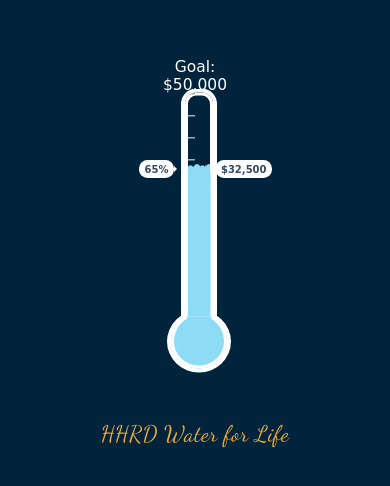
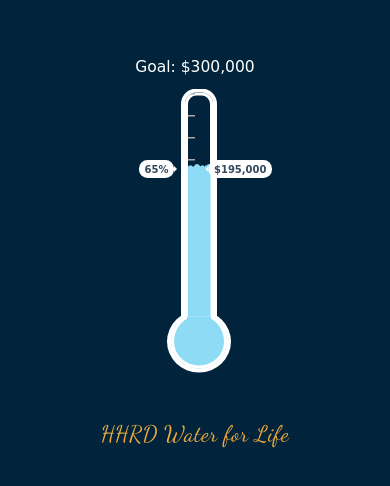
Before and after one commit to logitstack/fundraiser-thermometer, a plain HTML site: page ThermDisplayReal.html in a window 390 px wide. Shown: the part 192-678 px from the top of the page. Drawn offline with Linux system fonts and the light colour scheme; a web font is replaced by a local one.

Commit message:
Goal isn't being responsive, resolved

```diff
--- a/ThermDisplayReal.html
+++ b/ThermDisplayReal.html
@@ -55,12 +55,15 @@
         .goal {
             position: absolute;
             top: -70px;
-            width: 100%;
+            width: 300px; /* INCREASED from 100% to accommodate longer numbers */
+            left: 50%;
+            transform: translateX(-50%); /* CENTER the wider container */
             text-align: center;
             font-weight: 400;
             font-size: 31px;
             color: #fff;
             font-family: "Moontime", cursive, Arial, sans-serif;
+            white-space: nowrap; /* PREVENT text wrapping */
         }
 
         .thermometer {
@@ -448,7 +451,7 @@
                 </div>
             </div>
 
-            <div class="goal">Goal: $<span id="goalAmount">50000</span></div>
+            <div class="goal">Goal: $<span id="goalAmount">300000</span></div>
             <div class="thermometer">
                 <div class="stem">
                     <div class="ticks" id="ticks"></div>
@@ -464,7 +467,7 @@
                 </div>
 
                 <div class="percentage" id="percentage">65%</div>
-                <div class="amount" id="amount">$32,500</div>
+                <div class="amount" id="amount">$195,000</div>
             </div>
             <div class="fundraiser-title" id="fundraiserTitle">HHRD Water for Life</div>
         </div>
@@ -614,9 +617,9 @@
         function updateThermometer() {
             let total = parseFloat(localStorage.getItem('fundraiserTotal'));
             if (total === null || isNaN(total)) {
-                total = 32500; // Demo value
+                total = 195000; // Demo value showing higher amount
             }
-            let goal = parseFloat(localStorage.getItem('fundraiserGoal')) || 50000;
+            let goal = parseFloat(localStorage.getItem('fundraiserGoal')) || 300000;
             let percentage = (total / goal) * 100;
             percentage = Math.min(percentage, 100);
 
```
